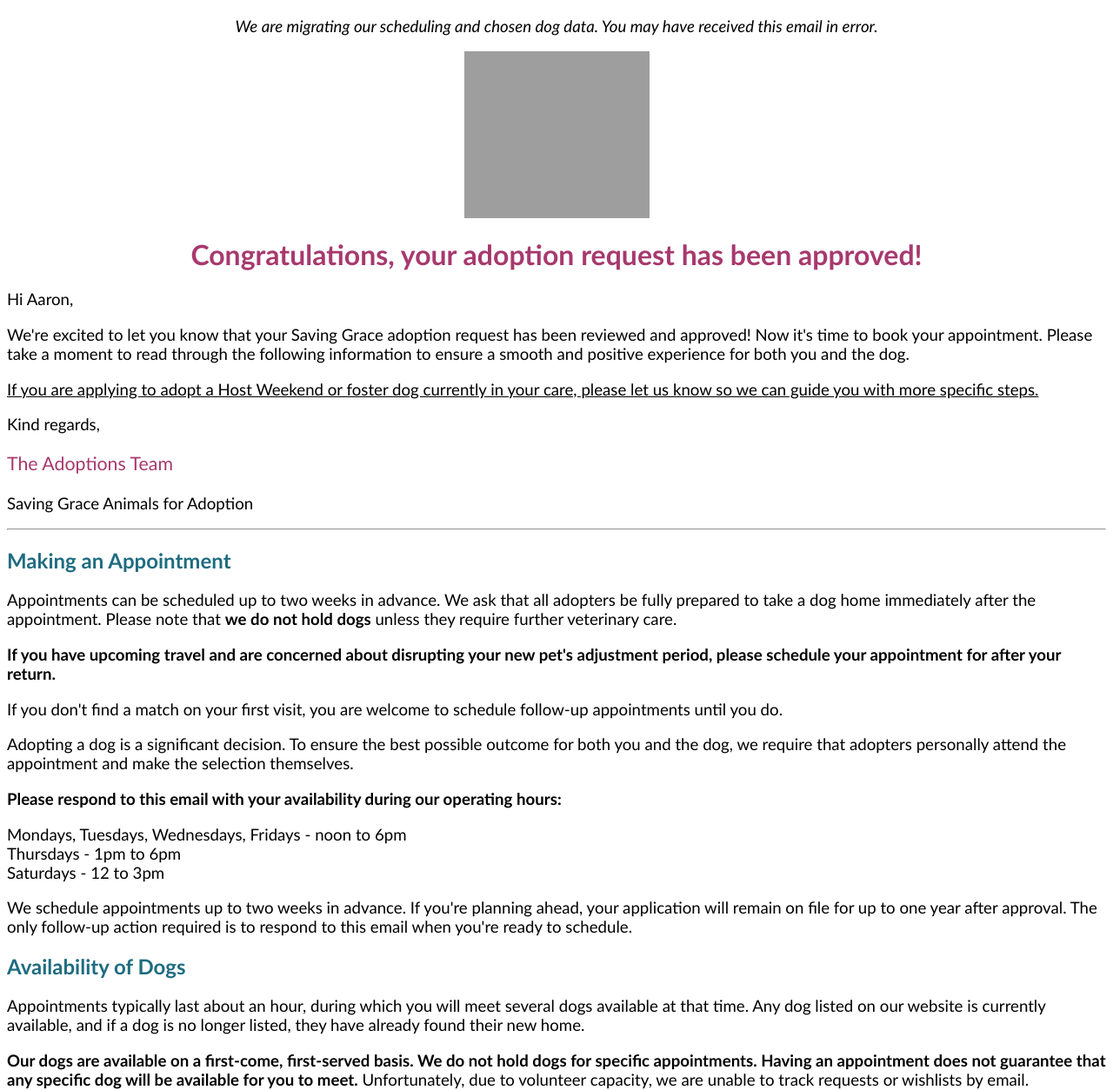
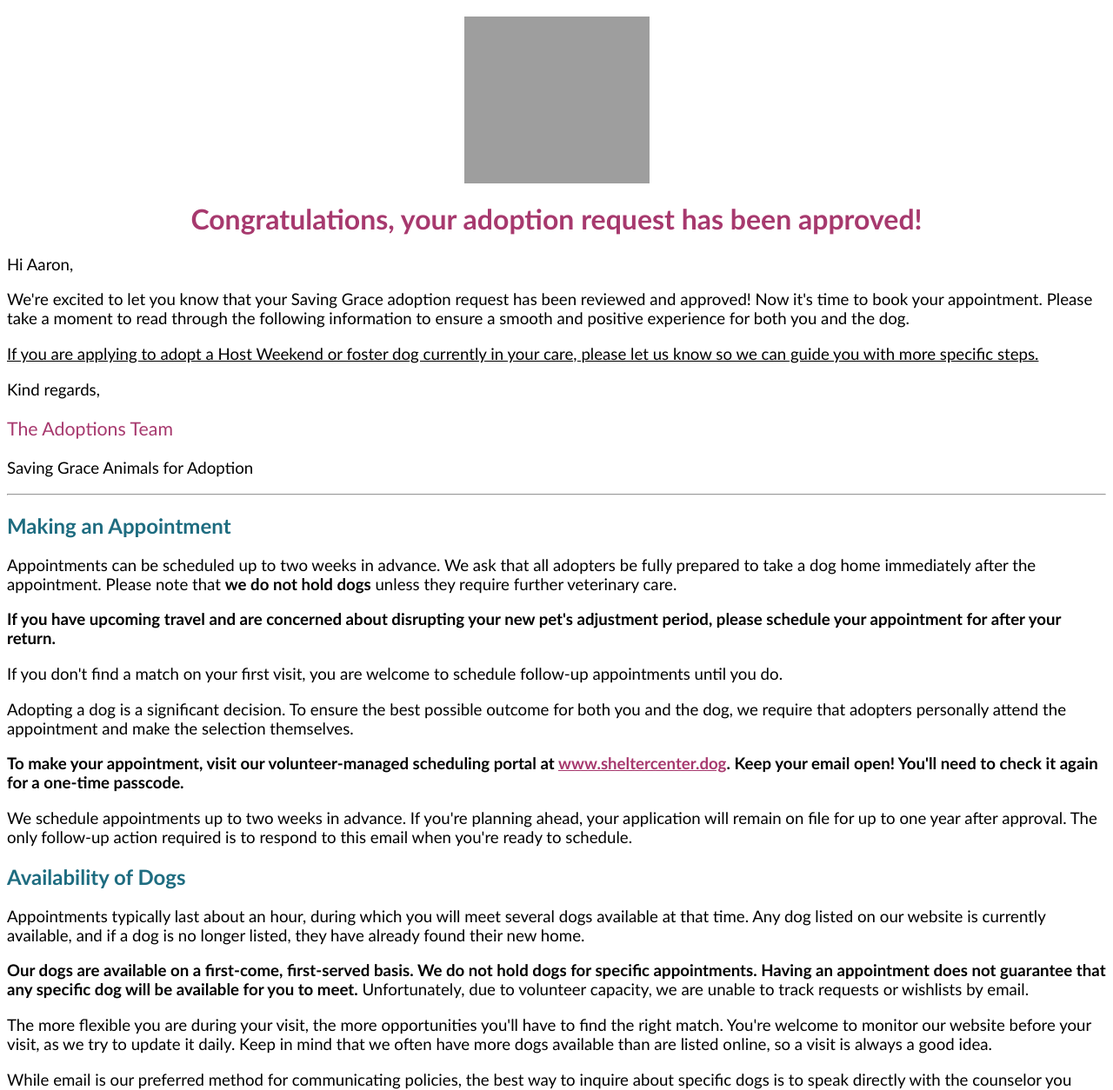
Before and after one commit to sleif9777/Sheltercenter-backend, a Django app: template email_templates/templates/email_templates/application_approved.html in a window 1280 px wide. Shown: the top 1254 px of the page at 87% size. Run offline with Django 4.2, Linux system fonts and the light colour scheme; the template is opened without the code that fills it: values that come from a table or form of the project are taken from there, others are empty; data comes from the database, SQL or seed files in the repository; grey boxes are pictures that could not be loaded.

Commit message:
add prod url

```diff
--- a/email_templates/templates/email_templates/application_approved.html
+++ b/email_templates/templates/email_templates/application_approved.html
@@ -56,12 +56,7 @@
             Adopting a dog is a significant decision. To ensure the best possible outcome for both you and the dog, we require that adopters personally attend the appointment and make the selection themselves.
         </p>
         <p>
-            <strong>Please respond to this email with your availability during our operating hours:</strong>
-        </p>
-        <p>
-            Mondays, Tuesdays, Wednesdays, Fridays - noon to 6pm<br />
-            Thursdays - 1pm to 6pm<br />
-            Saturdays - 12 to 3pm
+            <strong>To make your appointment, visit our volunteer-managed scheduling portal at <a href="sheltercenter-frontend-dd9bd669653c.herokuapp.com" target="_blank">www.sheltercenter.dog</a>. Keep your email open! You'll need to check it again for a one-time passcode.</strong>
         </p>
         <p>
             We schedule appointments up to two weeks in advance. If you're planning ahead, your application will remain on file for up to one year after approval. The only follow-up action required is to respond to this email when you're ready to schedule.
--- a/email_templates/templates/email_templates/appointment_scheduled.html
+++ b/email_templates/templates/email_templates/appointment_scheduled.html
@@ -18,7 +18,7 @@
             We look forward to helping you find your next pet and are grateful that you have chosen Saving Grace and are opening your home to a dog in need. Please review the Visiting Instructions below before you arrive for your appointment, as they will help you make the most of your visit and allow us to assist you in the best way possible. We look forward to seeing you soon!
         </p>
         <p>
-            Our counselors are excited to meet you and have set aside time to be on-site volunteering. If you can no longer make your scheduled appointment, we kindly request that you notify us via email.
+            Our counselors are excited to meet you and have set aside time to be on-site volunteering. If you can no longer make your scheduled appointment, we kindly request that you cancel your appointment in our scheduling portal (<a>www.sheltercenter.dog</a>).
         </p>
     </div>
     {% include 'email_templates/signature.html' %}
--- a/email_templates/templates/email_templates/base.html
+++ b/email_templates/templates/email_templates/base.html
@@ -30,7 +30,7 @@
                 font-family: "Consolas", monospace;
             }
 
-            .pink {
+            a, .pink {
                 color: #a7396e;
             }
 
@@ -49,10 +49,6 @@
     </head>
 
     <body>
-        <!-- REMOVE AFTER DEPLOYMENT -->
-        <p class="center">
-            <i>We are migrating our scheduling and chosen dog data. You may have received this email in error.</i>
-        </p>
         <!-- IMAGE HEADER -->
         <p class="center">
             <img style="display: block; margin-left: auto; margin-right: auto;" src="https://savinggracenc.org/wp-content/uploads/2017/09/saving-grace-transparentlogo.png" alt="Saving Grace logo" width="213" height="192" />
--- a/email_templates/templates/email_templates/new_otp.html
+++ b/email_templates/templates/email_templates/new_otp.html
@@ -12,7 +12,7 @@
     </div>
     <div>
         <p>
-            Your one-time passcode for sheltercenter.dog is <span class="otp">{{user.otp}}</span>.
+            Your one-time passcode for <a href="sheltercenter-frontend-dd9bd669653c.herokuapp.com" target="_blank">www.sheltercenter.dog</a> is <span class="otp">{{user.otp}}</span>.
         </p>
     </div>
     {% include 'email_templates/signature.html' %}
```
Also changed, not shown: email_templates/templates/email_templates/appointment_canceled.html (+1 -6 lines).
